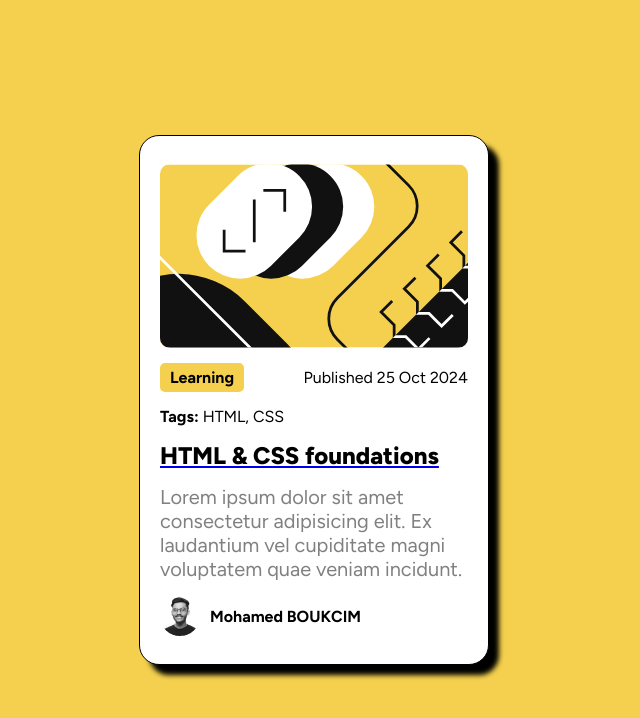
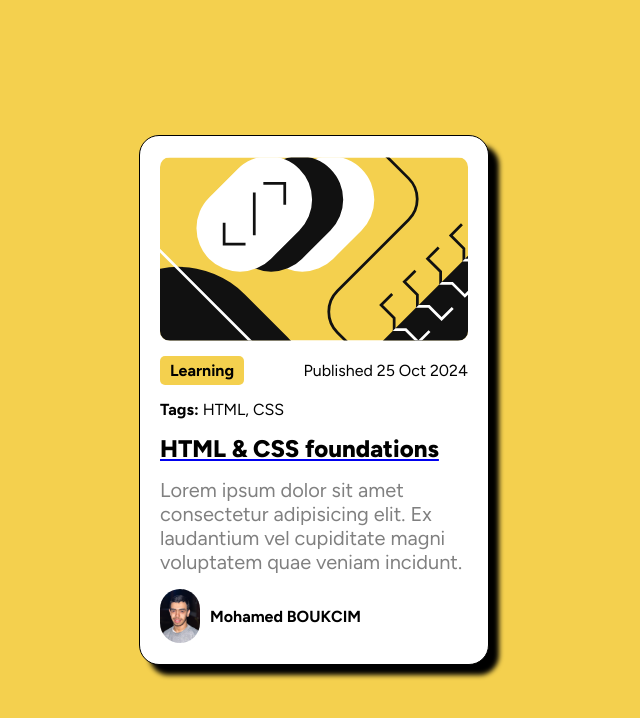
Before and after one commit to Mohamedboukcim/card, a plain HTML site: page index.html in a window 1280 px wide. Shown: the whole page, without its empty margins (326-966 px from the left). Drawn offline with Linux system fonts and the light colour scheme.

Commit message:
modification

```diff
--- a/index.html
+++ b/index.html
@@ -24,7 +24,7 @@
         <p class="main-para">Lorem ipsum dolor sit amet consectetur adipisicing elit. Ex laudantium vel cupiditate magni voluptatem quae veniam incidunt.</p>
 
         <div class="author">
-            <img src="images/profile.jpg" alt="" width="40px" style="border-radius: 20px;">
+            <img src="WhatsApp Image 2023-11-08 à 00.11.48_2e73425d.jpg" alt="" width="40px" style="border-radius: 20px;">
             <p>Mohamed BOUKCIM</p>
         </div>
     </div>
```
Also changed, not shown: WhatsApp Image 2023-11-08 à 00.11.48_2e73425d.jpg (added).
